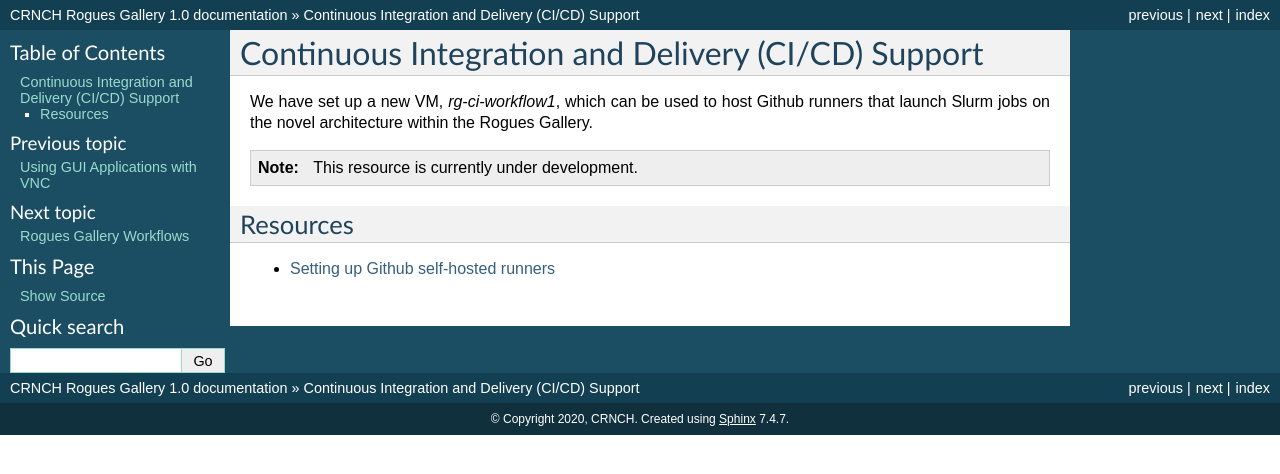
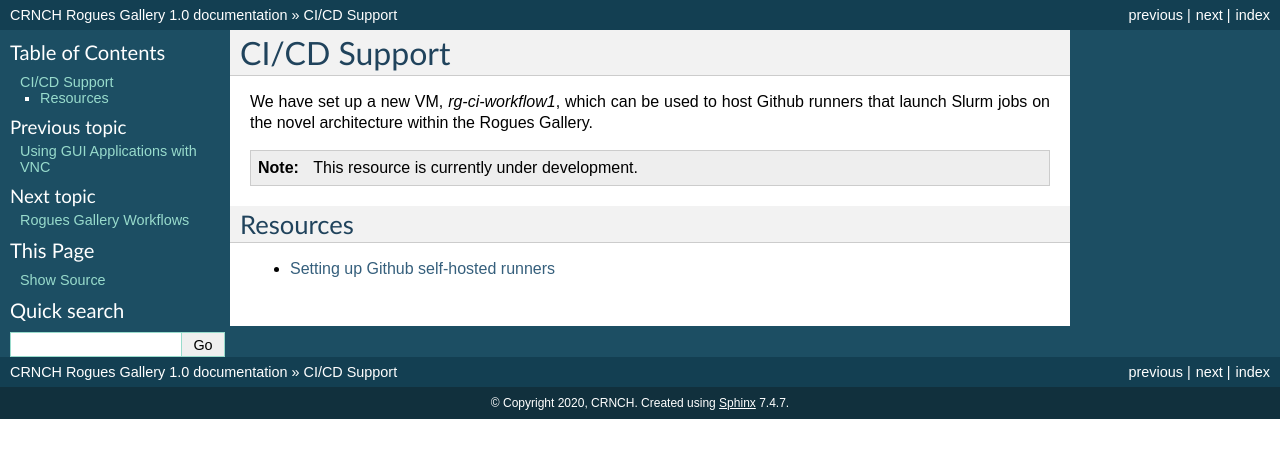
Before and after one commit to gt-crnch-rg/read-the-docs, a Sphinx documentation site: the page built from docs/general/ci-runners.rst, in a window 1280 px wide. Shown: the top 474 px of the page. Built offline with Sphinx 7.4.7, drawn with Linux system fonts in a browser that asks for light colours; pages that are not in the unit, such as notebooks, are missing from menus.

Commit message:
Update ci-runners.rst

```diff
--- a/docs/general/ci-runners.rst
+++ b/docs/general/ci-runners.rst
@@ -1,5 +1,5 @@
 =============
-Continuous Integration and Delivery (CI/CD) Support
+CI/CD Support
 =============
 
 We have set up a new VM, `rg-ci-workflow1`, which can be used to host Github runners that launch Slurm jobs on the novel architecture within the Rogues Gallery.
```
